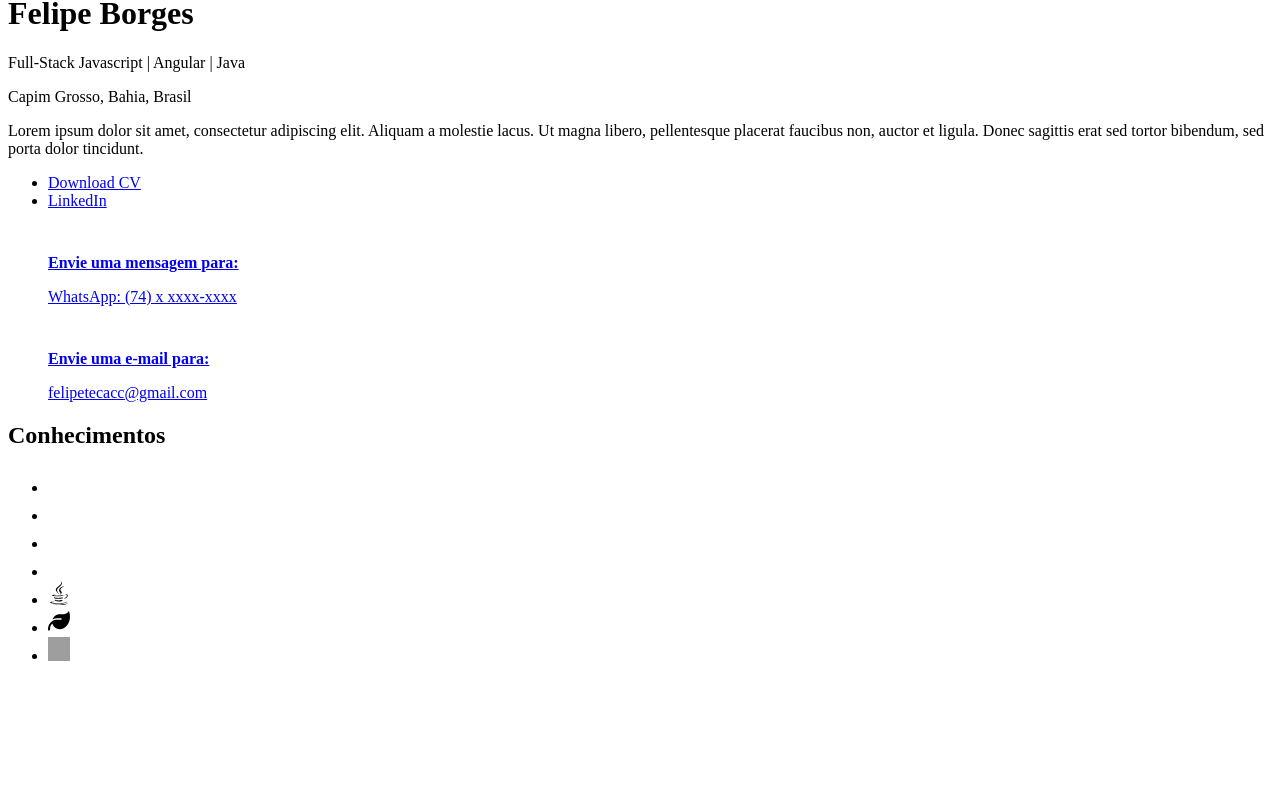
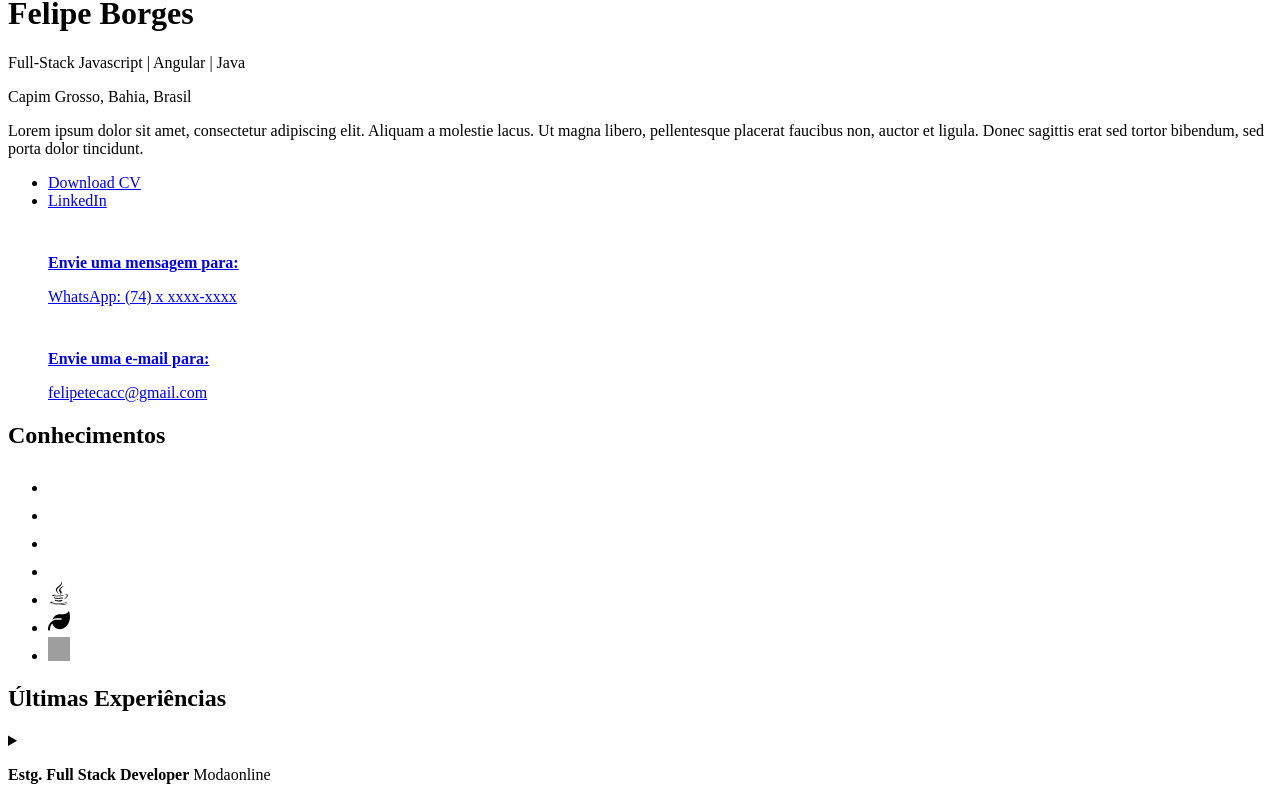
Before and after one commit to felipegbpr/curso-angular-portfolio, an Angular app: page / in a window 1280 px wide. Shown: the part 168-976 px from the top of the page. Before the commit the page ends 849 px from the top, so only its background shows below. Built offline with nearby package versions, Linux system fonts and the light colour scheme; grey boxes are pictures that could not be loaded.

Commit message:
[ HTML ] Experiences Componen

```diff
--- /dev/null
+++ b/src/app/modules/portfolio/components/experiences/experiences.component.html
@@ -0,0 +1,14 @@
+<div class="container">
+    <h2>Últimas Experiências</h2>
+    @for (item of arrayExperiences(); track item) {
+        <details>
+            <summary>
+                <p>
+                    <strong>{{ item.summary.strong }}</strong>
+                    {{ item.summary.p }}
+                </p>
+            </summary>
+            <article [innerHTML]="item.text"></article>
+        </details>
+    }
+</div>
--- /dev/null
+++ b/src/app/modules/portfolio/components/experiences/experiences.component.ts
@@ -0,0 +1,23 @@
+import { Component, signal } from '@angular/core';
+
+// Interfaces
+import { IExperiences } from '../../interface/IExperiences.interface';
+
+@Component({
+  selector: 'app-experiences',
+  standalone: true,
+  imports: [],
+  templateUrl: './experiences.component.html',
+  styleUrl: './experiences.component.scss'
+})
+export class ExperiencesComponent {
+  public arrayExperiences = signal<IExperiences[]>([
+    {
+      summary: {
+        strong: 'Estg. Full Stack Developer',
+        p: 'Modaonline'
+      },
+      text: '<p>Quisque mattis placerat libero quis ultricies. Nam viverra pulvinar sagittis. Nulla non odio et urna egestas tincidunt non nec magna.</p>',
+    }
+  ]);
+}
--- /dev/null
+++ b/src/app/modules/portfolio/interface/IExperiences.interface.ts
@@ -0,0 +1,4 @@
+export interface IExperiences {
+    summary: { strong: string; p: string };
+    text: string;
+}
--- a/src/app/modules/portfolio/pages/home/home.component.html
+++ b/src/app/modules/portfolio/pages/home/home.component.html
@@ -2,4 +2,6 @@
 
 <main>
     <app-knowlegde />
+    <app-experiences />
+    <app-projects />
 </main>
--- a/src/app/modules/portfolio/pages/home/home.component.ts
+++ b/src/app/modules/portfolio/pages/home/home.component.ts
@@ -3,11 +3,13 @@ import { Component } from '@angular/core';
 // Components
 import { HeaderComponent } from '../../components/header/header.component';
 import { KnowlegdeComponent } from '../../components/knowlegde/knowlegde.component';
+import { ProjectsComponent } from '../../components/projects/projects.component';
+import { ExperiencesComponent } from '../../components/experiences/experiences.component';
 
 @Component({
   selector: 'app-home',
   standalone: true,
-  imports: [HeaderComponent, KnowlegdeComponent],
+  imports: [HeaderComponent, KnowlegdeComponent, ExperiencesComponent, ProjectsComponent],
   templateUrl: './home.component.html',
   styleUrl: './home.component.scss'
 })
```
Also changed, not shown: src/app/modules/portfolio/components/projects/projects.component.ts (added, +12 -0 lines), src/app/modules/portfolio/components/experiences/experiences.component.scss (added), src/app/modules/portfolio/components/projects/projects.component.html (added), src/app/modules/portfolio/components/projects/projects.component.scss (added), 2 other files (tests, documents, lock files or other folders).
